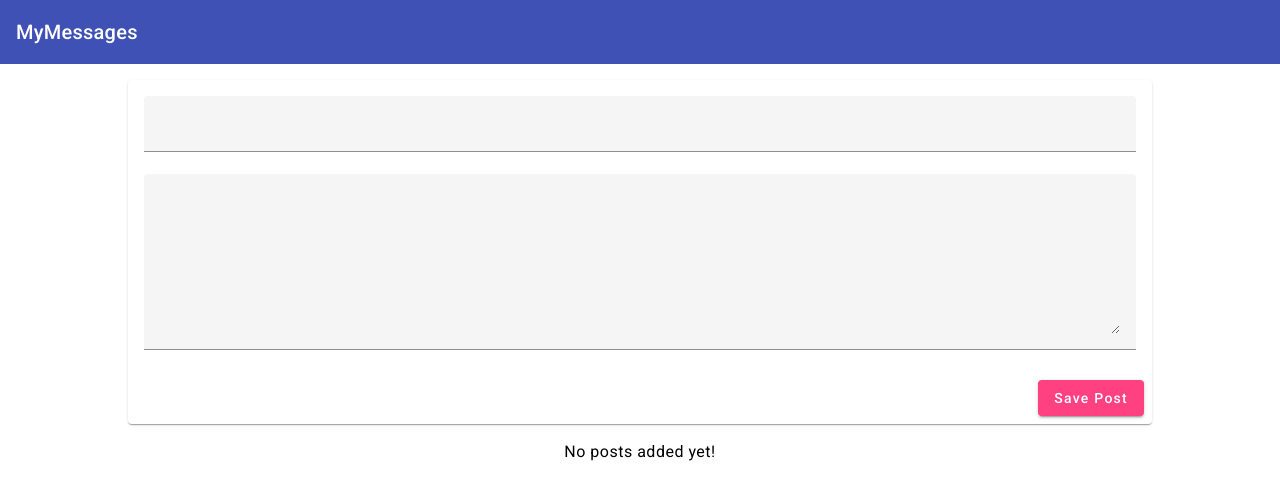
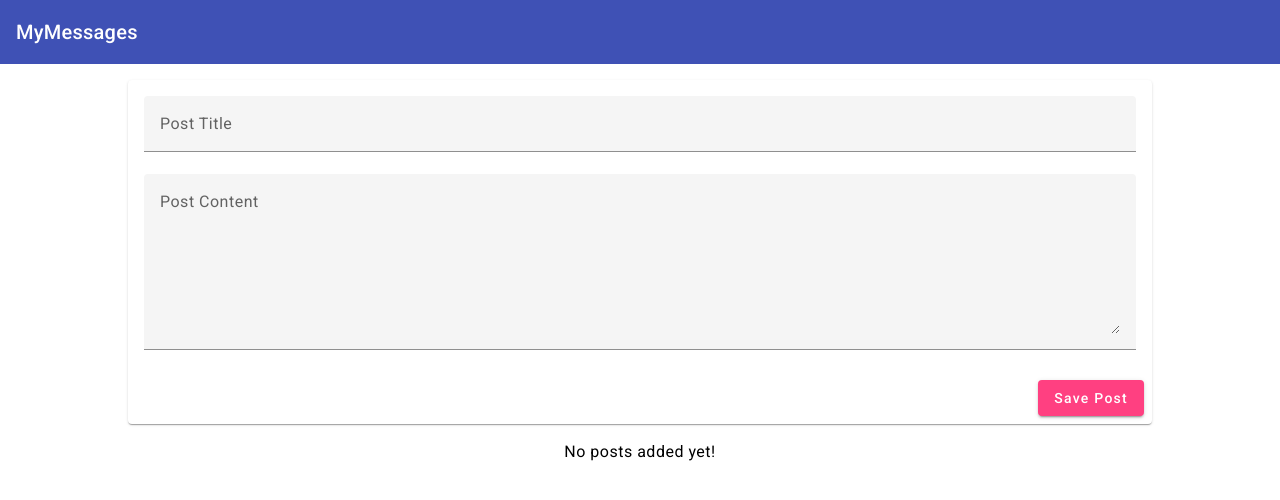
Before and after one commit to augustoqa/mean-course, an Angular app: page / in a window 1280 px wide. Shown: the top 500 px of the page. Built offline with nearby package versions, Linux system fonts and the light colour scheme.

Commit message:
Reset form and add button for Edit and Delete

```diff
--- a/src/app/posts/post-crete/post-create.component.html
+++ b/src/app/posts/post-crete/post-create.component.html
@@ -9,6 +9,7 @@
           ngModel
           required
           minlength="3"
+          placeholder="Post Title"
           #title="ngModel"
         />
         <mat-error *ngIf="title.invalid">Please enter a post title</mat-error>
@@ -20,6 +21,7 @@
           ngModel
           matInput
           required
+          placeholder="Post Content"
           #content="ngModel"
         ></textarea>
         <mat-error *ngIf="content.invalid"
--- a/src/app/posts/post-crete/post-create.component.ts
+++ b/src/app/posts/post-crete/post-create.component.ts
@@ -18,5 +18,6 @@
     if (form.invalid) return
 
     this.postsService.addPost(form.value.title, form.value.content)
+    form.resetForm()
   }
 }
--- a/src/app/posts/post-list/post-list.component.html
+++ b/src/app/posts/post-list/post-list.component.html
@@ -4,6 +4,10 @@
       {{ post.title }}
     </mat-expansion-panel-header>
     <p>{{ post.content }}</p>
+    <mat-action-row>
+      <button mat-button color="primary">EDIT</button>
+      <button mat-button color="warn">DELETE</button>
+    </mat-action-row>
   </mat-expansion-panel>
 </mat-accordion>
 <p class="info-text mat-body-1" *ngIf="posts.length <= 0">
```
